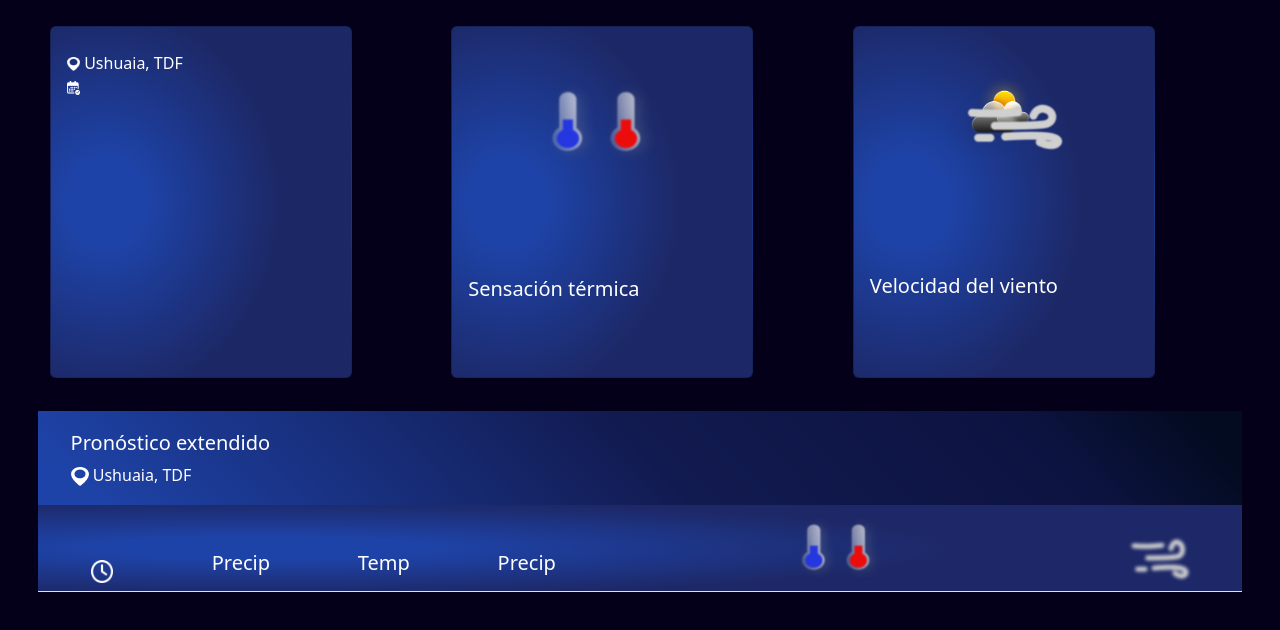
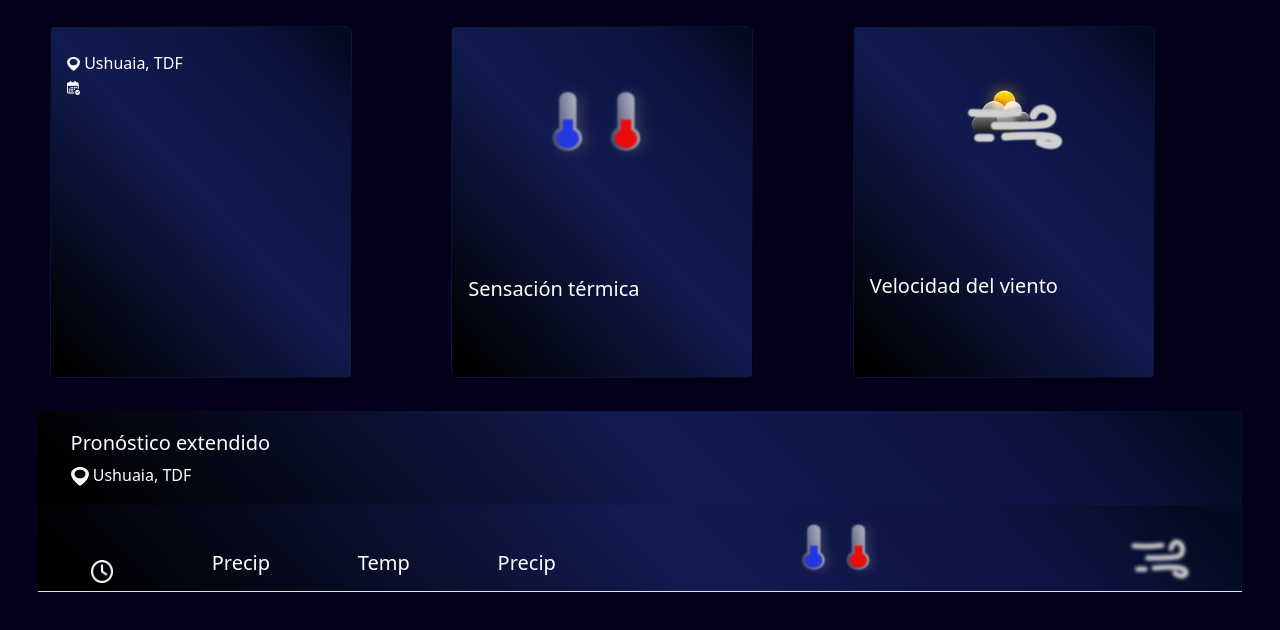
Before and after one commit to knbnunez/Web-Clima, a website with bundled scripts: page index copy.html in a window 1280 px wide. Built offline with nearby package versions, Linux system fonts and the light colour scheme; no server answers.

Commit message:
Se mejoró bastante la vista 2

```diff
--- a/api_weather_V.0.2.js
+++ b/api_weather_V.0.2.js
@@ -44,7 +44,7 @@ function imprimirDiasSiguientes(avgPrecipitacion, avgTemperaturaAmbiente, avgSen
             <div><p>Velocidad del viento</p></div>
             <!-- Linea divisora -->
             <div><img src="sources/ubicacion.png" style="width: 5%">  Ushuaia, TDF</div>
-            <div><img src="sources/reloj.png" style="width: 5%">${dia}</div>
+            <div><img src="sources/reloj.png" style="width: 5%"> ${dia}</div>
         </div>
     `;
 }
--- a/styles.css
+++ b/styles.css
@@ -12,7 +12,7 @@ body {
     box-sizing: content-box;
     height: 350px;
     width: 300px;
-    background: radial-gradient(57.28% 55.37% at 18.41% 50%, #1E43A8 22.71%, rgba(61, 93, 205, 0.43) 100%);
+    background: linear-gradient(226.55deg, #030B21 4.51%, rgba(21, 41, 109, 0.47) 17.85%, rgba(32, 56, 140, 0.47) 48.83%, #000000 96.01%);
 }
 
 #row-encima-tabla {
@@ -20,18 +20,18 @@ body {
     padding-top: 20px;
     padding-left: 33px;
     padding-bottom: 18px;
-    background: linear-gradient(226.55deg, #030B21 4.51%, rgba(21, 41, 109, 0.47) 17.85%, rgba(32, 56, 140, 0.47) 48.83%, #1E43A8 96.01%);
+    background: linear-gradient(226.55deg, #030B21 4.51%, rgba(21, 41, 109, 0.47) 17.85%, rgba(32, 56, 140, 0.47) 48.83%, #000000 96.01%);
 }
 
 table {
-    background: radial-gradient(57.28% 55.37% at 18.41% 50%, #1E43A8 22.71%, rgba(61, 93, 205, 0.43) 100%);
+    background: linear-gradient(226.55deg, #030B21 4.51%, rgba(21, 41, 109, 0.47) 17.85%, rgba(32, 56, 140, 0.47) 48.83%, #000000 96.01%);
     text-decoration: #FFFFFF;
     /* border: 1px solid rgba(38, 58, 130, 0.43); */
 }
 
 #ult_row {
     margin-top: 22px;
-    background: radial-gradient(57.28% 55.37% at 18.41% 50%, #1E43A8 22.71%, rgba(61, 93, 205, 0.43) 100%);
+    background: linear-gradient(226.55deg, #030B21 4.51%, rgba(21, 41, 109, 0.47) 17.85%, rgba(32, 56, 140, 0.47) 48.83%, #000000 96.01%);
     /* border: 1px solid; */
 }
 
```
